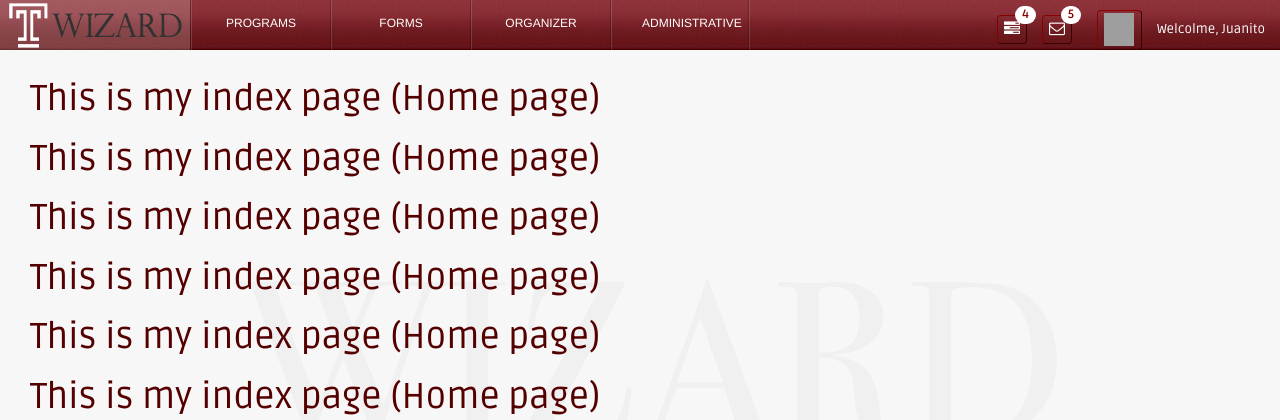
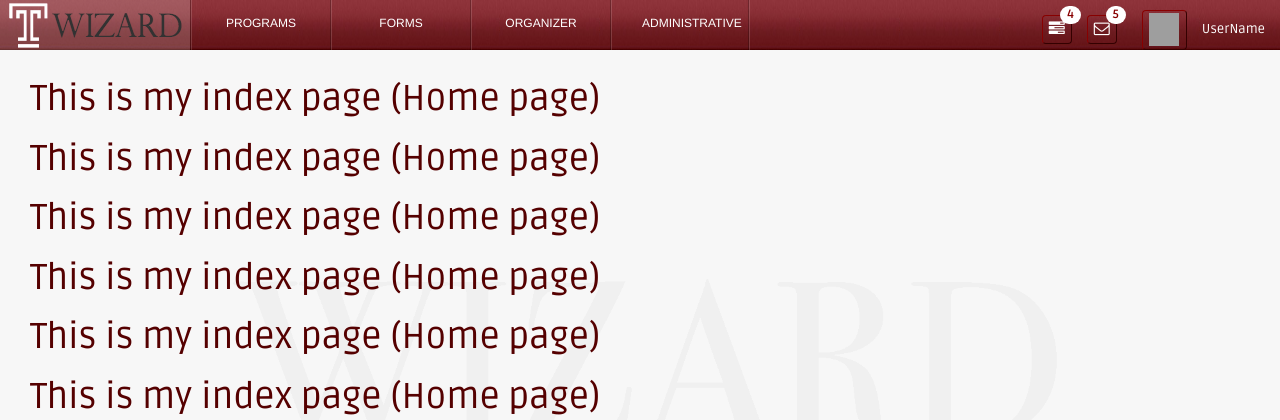
Before and after one commit to smrhh42/Wizard, a PHP site: page /index.php in a window 1280 px wide. Shown: the top 420 px of the page. Run offline with PHP 8.4, Linux system fonts and the light colour scheme; grey boxes are pictures that could not be loaded.

Commit message:
Fork test

```diff
--- a/header.php
+++ b/header.php
@@ -103,7 +103,7 @@
 
 
                     </li> <!-- end dropdown -->
-                    <li id="UserNameTopHeader">Welcolme, Juanito </li>
+                    <li id="UserNameTopHeader">UserName</li>
             	</ul>
             </div>
 
```
